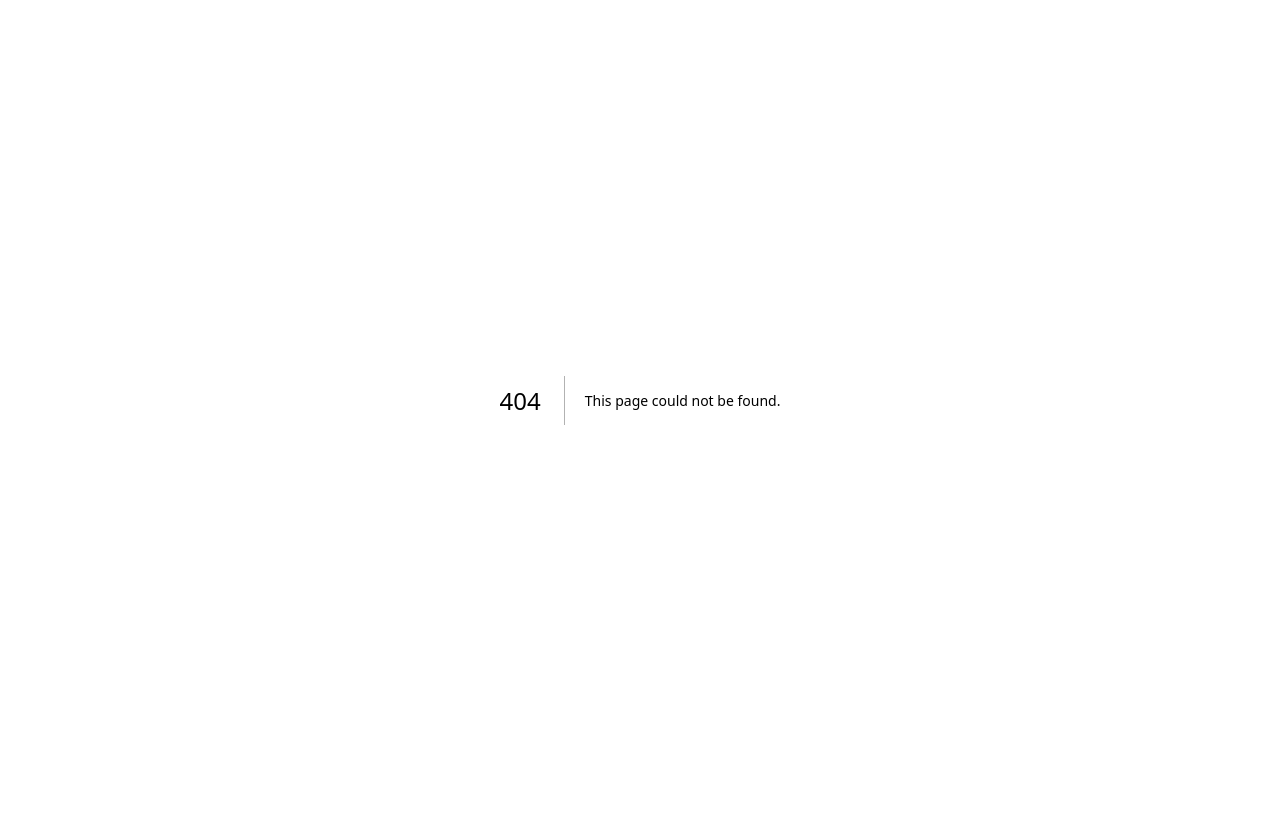
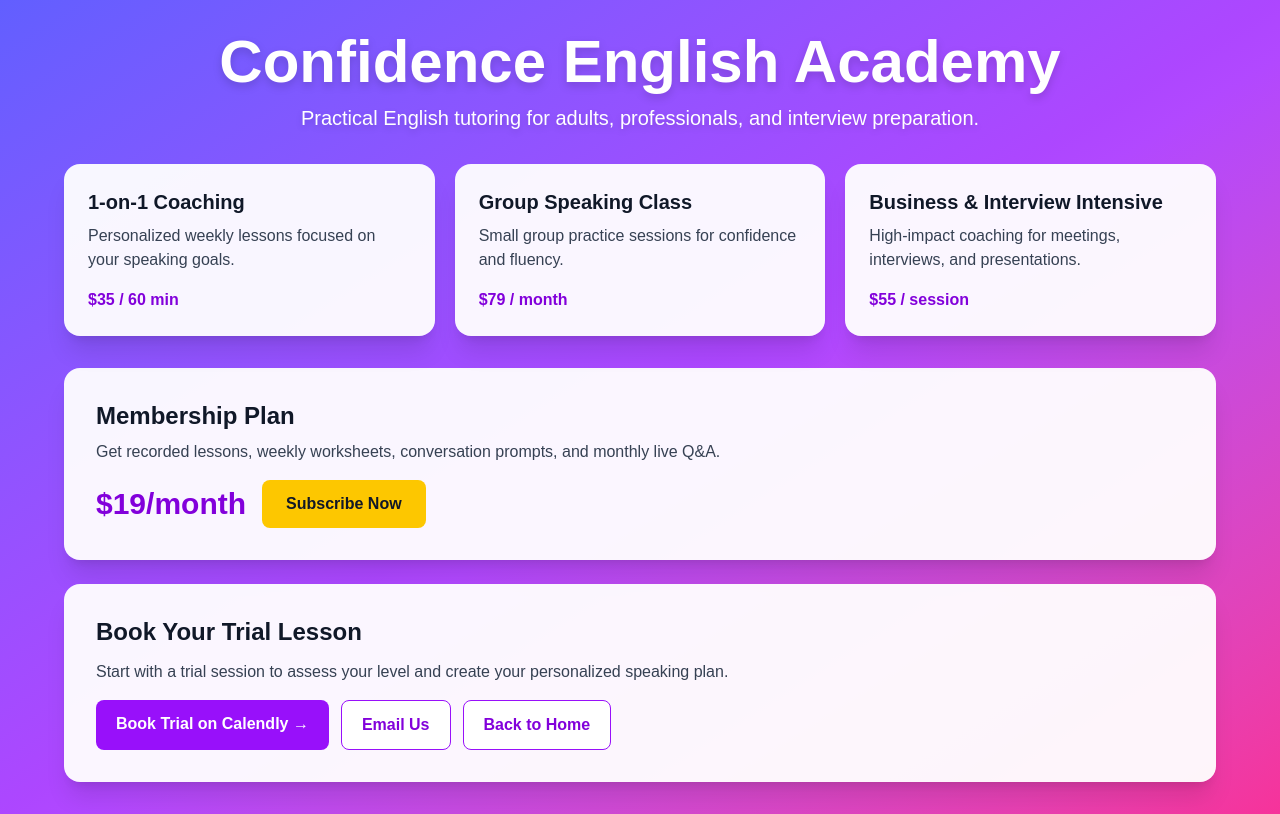
Before and after one commit to nharcum36-netizen/my-new-app, a Next.js app: page /programs in a window 1280 px wide. Before the commit this address had no page. Built offline with nearby package versions, Linux system fonts and the light colour scheme.

Commit message:
Rename journal to programs, add Calendly integration and business contact links

```diff
--- a/app/api/health/route.ts
+++ b/app/api/health/route.ts
@@ -130,7 +130,7 @@ async function checkSupabase(
 function summarizeRouteChecks(): Record<string, HealthCheckResult> {
   return {
     home: { ok: true, message: "Route exists" },
-    journal: { ok: true, message: "Route exists" },
+    programs: { ok: true, message: "Route exists" },
     entriesApi: { ok: true, message: "Route exists" },
     checkoutApi: { ok: true, message: "Route exists" },
     reflectApi: { ok: true, message: "Route exists" },
--- a/app/page.tsx
+++ b/app/page.tsx
@@ -12,16 +12,29 @@ export default function Home() {
         </p>
         <div className="flex flex-wrap gap-4 justify-center">
           <a
-            href="/journal"
+            href="/programs"
             className="inline-block bg-white text-purple-600 font-bold py-4 px-10 rounded-lg hover:bg-gray-100 transition text-xl shadow-lg"
           >
             View Programs →
           </a>
           <a
-            href="/journal"
+            href="https://calendly.com/your-calendly-link"
+            target="_blank"
+            rel="noopener noreferrer"
             className="inline-block bg-yellow-400 text-gray-900 font-bold py-4 px-10 rounded-lg hover:bg-yellow-500 transition text-xl shadow-lg"
           >
             Book a Trial Lesson
+          </a>
+        </div>
+        <div className="mt-12 flex flex-wrap gap-6 justify-center items-center text-white text-sm">
+          <a href="mailto:hello@confidenceenglishacademy.com" className="hover:text-yellow-300 transition">
+            ✉️ hello@confidenceenglishacademy.com
+          </a>
+          <a href="https://instagram.com/confidenceenglishacademy" target="_blank" rel="noopener noreferrer" className="hover:text-yellow-300 transition">
+            📱 Instagram
+          </a>
+          <a href="https://tiktok.com/@confidenceenglishacademy" target="_blank" rel="noopener noreferrer" className="hover:text-yellow-300 transition">
+            🎵 TikTok
           </a>
         </div>
       </div>
--- a/app/journal/page.tsx
+++ b/app/programs/page.tsx
@@ -41,8 +41,8 @@ export default function ProgramsPage() {
         headers: { "Content-Type": "application/json" },
         body: JSON.stringify({
           priceId,
-          successUrl: `${origin}/journal?checkout=success`,
-          cancelUrl: `${origin}/journal?checkout=canceled`,
+          successUrl: `${origin}/programs?checkout=success`,
+          cancelUrl: `${origin}/programs?checkout=canceled`,
         }),
       });
 
@@ -117,10 +117,18 @@ export default function ProgramsPage() {
           </p>
           <div className="flex flex-wrap gap-3">
             <a
-              href="mailto:hello@confidenceenglishacademy.com?subject=Trial%20Lesson%20Request"
+              href="https://calendly.com/your-calendly-link"
+              target="_blank"
+              rel="noopener noreferrer"
               className="inline-block bg-purple-600 text-white font-semibold py-3 px-5 rounded-lg hover:bg-purple-700"
             >
-              Request Trial by Email
+              Book Trial on Calendly →
+            </a>
+            <a
+              href="mailto:hello@confidenceenglishacademy.com?subject=Trial%20Lesson%20Request"
+              className="inline-block bg-white border border-purple-600 text-purple-700 font-semibold py-3 px-5 rounded-lg hover:bg-purple-50"
+            >
+              Email Us
             </a>
             <Link
               href="/"
--- a/next.config.ts
+++ b/next.config.ts
@@ -4,6 +4,15 @@ const nextConfig: NextConfig = {
   turbopack: {
     root: __dirname,
   },
+  async redirects() {
+    return [
+      {
+        source: "/journal",
+        destination: "/programs",
+        permanent: true,
+      },
+    ];
+  },
 };
 
 export default nextConfig;
```
Also changed, not shown: app/programs/api/reflect/route.ts (renamed from app/journal/api/reflect/route.ts), 1 other file (tests, documents, lock files or other folders).
